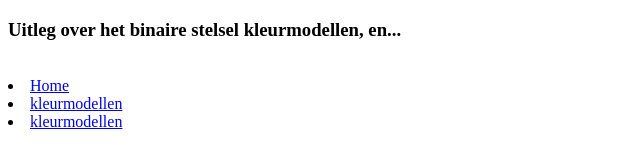
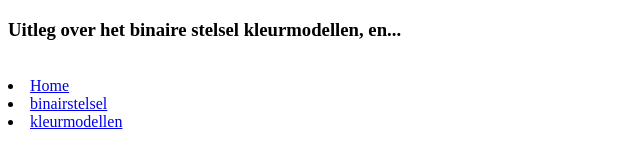
Before and after one commit to AmiraVlc/AmiraVlc.github.io, a plain HTML site: page index.html in a window 1280 px wide. Shown: the full height of the page, 0-640 px from the left. Drawn offline with Linux system fonts and the light colour scheme.

Commit message:
verandering

```diff
--- a/index.html
+++ b/index.html
@@ -12,7 +12,7 @@
             <br>
             </ul>
                 <li><a href="index.html">Home<a></li>
-               <li><a href="binairstelsel.html">kleurmodellen</a></li>
+               <li><a href="binairstelsel.html">binairstelsel</a></li>
                <li><a href="kleurmodellen.html">kleurmodellen</a></li>
 
                 </ul>
```
